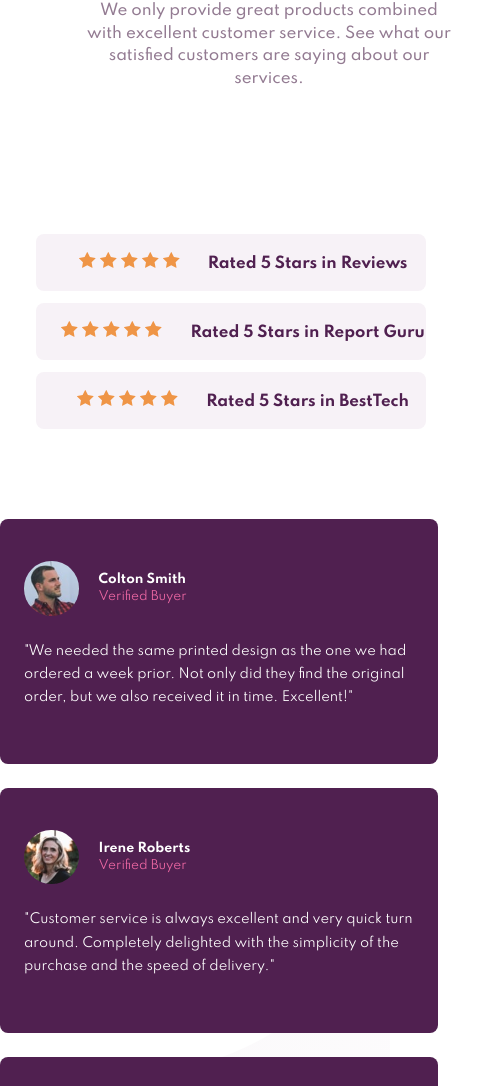
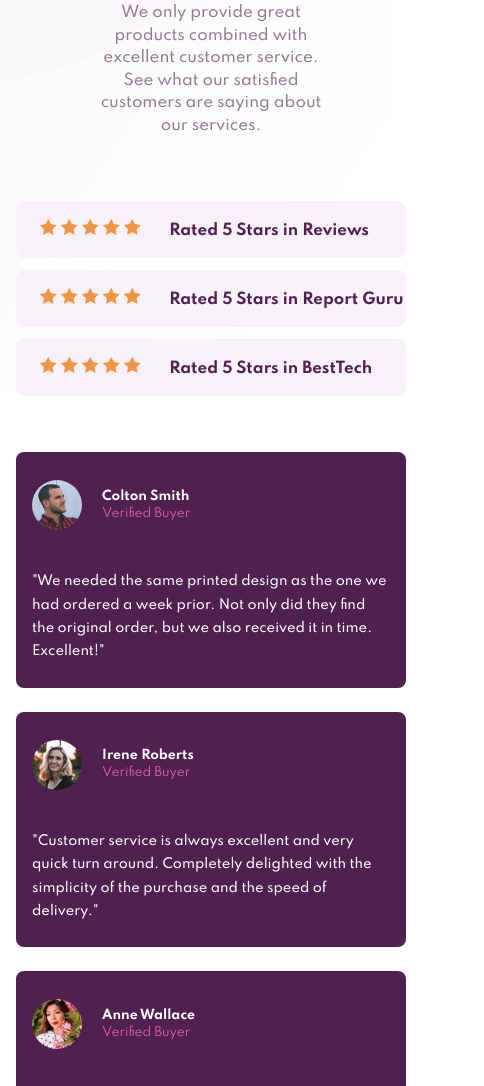
Before and after one commit to tahakhairy/fem-challenge-3, a plain HTML site: page index.html in a window 390 px wide. Shown: the part 282-1368 px from the top of the page, 484 px wide, since content can reach past the window. Drawn offline with Linux system fonts and the light colour scheme.

Commit message:
updated mobile design

```diff
--- a/css/styles.css
+++ b/css/styles.css
@@ -131,6 +131,7 @@ section {
 .rev-card p {
     line-height: 1.8;
     font-size: 13px;
+    font-weight: 500;
     margin-top: 24px;
     margin-bottom: 24px;
 }
@@ -161,65 +162,51 @@ section {
 @media (max-width: 1028px) {
 
     body {
-        padding: 12px;
         width: 100%;
-        display: flex;
-        flex-direction: column;
-        background-image: url(../images/bg-pattern-top-mobile.svg),
-            url(../images/bg-pattern-bottom-mobile.svg);
-        background-repeat: no-repeat;
-        background-position: top left, bottom right;
+        margin: auto;
     }
 
-    main, section {
-        display: inline-flex;
+    main, section, footer {
+        width: 100%;
         flex-direction: column;
-        width: 100%;
-        align-items: center;
-        margin: 12px;
-        text-align: center;
+        margin: auto;
+        padding: 0 16px;
     }
 
     ul {
-        width: 100%;
-        list-style: none;
-        padding: 10px 0;
+        padding: 0;
+    }
+
+    li.first, li.second, li.third {
+        margin: 12px auto;
+    }
+
+    .benchmarks {
+        margin: auto;
     }
 
     .intro {
-        width: 100%;
-        padding: 20px;
-        margin-top: 70px;
-        margin-left: 100px;
         text-align: center;
-    }
-
-    .benchmarks li {
-        width: 100%;
-        text-align: center;
-        margin: 12px;
-    }
-
-    li.first {
-        margin: 12px;
-    }
-
-    li.second {
-        margin: 12px;
+        margin: auto;
     }
 
     .reviews {
-        display: flex;
-        width: 100%;
         flex-direction: column;
-        justify-content: space-between;
-        align-items: center;
-        padding: 12px;
+        margin: 12px auto;
     }
 
     .rev-card {
+        margin: 12px auto;
         width: 100%;
-        margin: 12px;
+        padding: 0;
+    }
+
+    .customer {
+        padding: 16px;
+    }
+
+    .rev-card p {
+        padding: 0 16px;
     }
 }
 
--- a/index.html
+++ b/index.html
@@ -136,11 +136,13 @@
     </div>
   </section>
 
-  <div class="attribution">
-    Challenge by
-    <a href="https://www.frontendmentor.io?ref=challenge" target="_blank">Frontend Mentor</a>. Coded by <a href="#">Taha
-      Khairy</a>.
-  </div>
+  <footer>
+    <div class="attribution">
+      Challenge by
+      <a href="https://www.frontendmentor.io?ref=challenge" target="_blank">Frontend Mentor</a>. Coded by <a href="#">Taha
+        Khairy</a>.
+    </div>
+  </footer>
 </body>
 
 </html>
```
